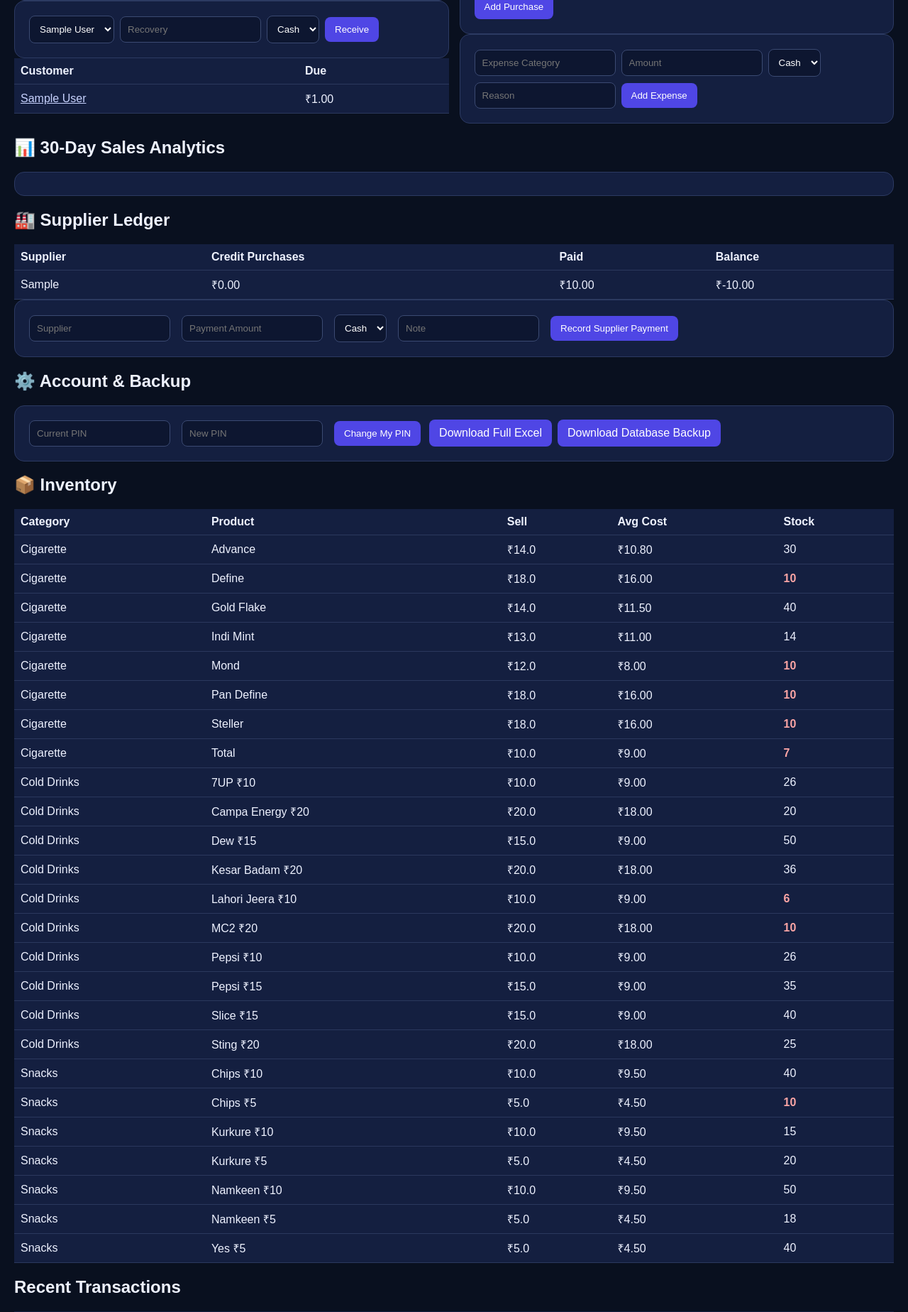
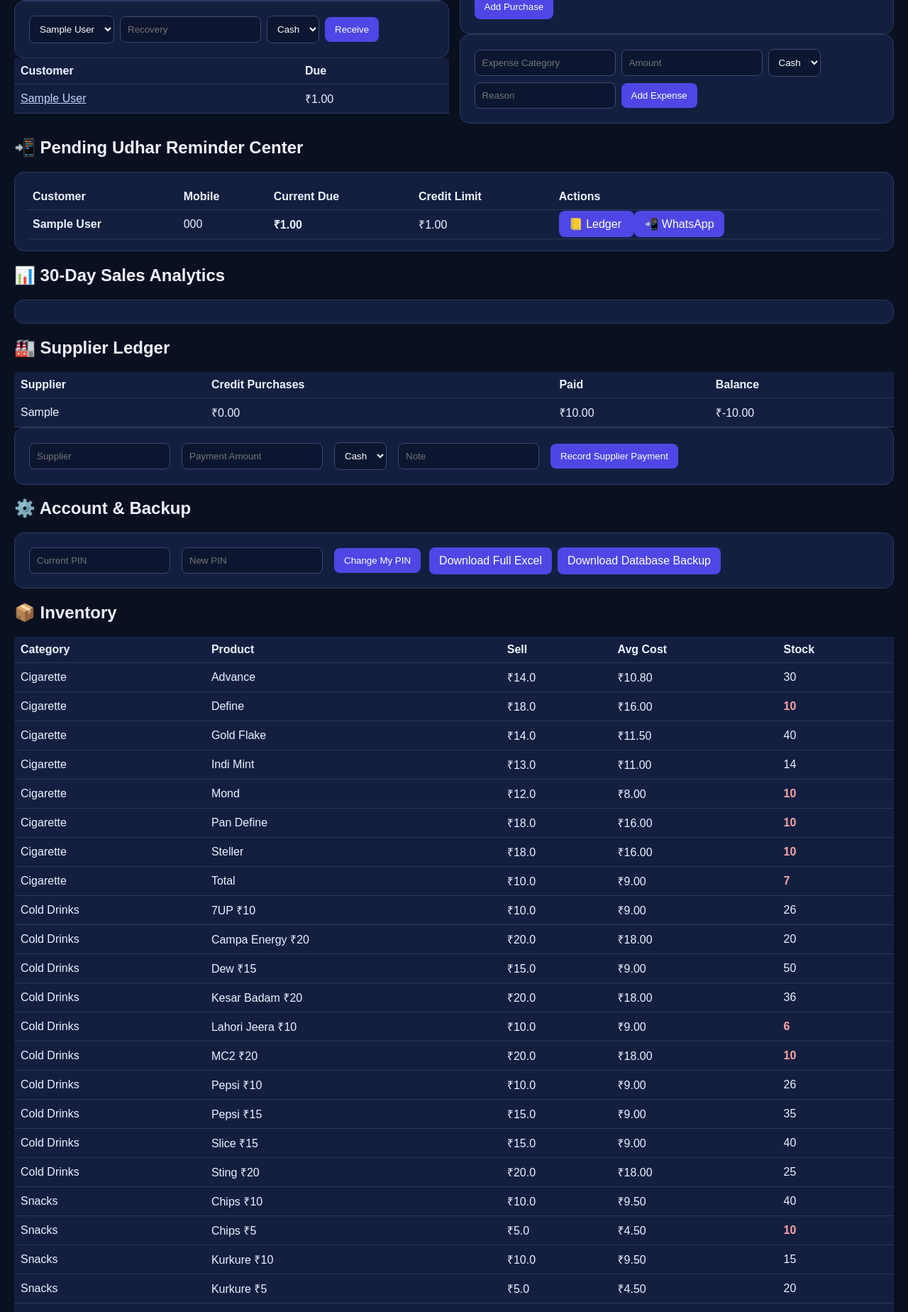
Before and after one commit to Vivekarya8/gamepay-cafe-os, a Flask app: page /dashboard in a window 1280 px wide. Shown: the part 1168-3016 px from the top of the page at 71% size. Run offline with Flask 3, Linux system fonts and the light colour scheme; the visitor is signed in with stand-in values (Sample User, id 1); data comes from the database, SQL or seed files in the repository; tables that the repository leaves empty hold one stand-in row (values such as "Sample post"); some libraries are stand-ins or nearby versions.

Commit message:
Update dashboard.html

```diff
--- a/Gamepay_Cafe_OS_V7_PWA_Complete/templates/dashboard.html
+++ b/Gamepay_Cafe_OS_V7_PWA_Complete/templates/dashboard.html
@@ -56,7 +56,77 @@
 </select><button>Complete Sale</button></form>
 <div class="twocol"><section><h2>👥 Udhar</h2>{% if session.role=="Owner" %}<form action="/customer" method="post" class="panel"><input name="name" placeholder="Name" required><input name="mobile" placeholder="Mobile"><input name="limit" type="number" placeholder="Credit Limit"><button>Approve Customer</button></form>{% endif %}<form action="/recovery" method="post" class="panel"><select name="name">{% for c in customers %}<option>{{c.name}}</option>{% endfor %}</select><input name="amount" type="number" step=".01" placeholder="Recovery" required><select name="mode"><option>Cash</option><option>UPI</option></select><button>Receive</button></form><table><tr><th>Customer</th><th>Due</th></tr>{% for c in customers %}<tr><td><a href="/customer/{{c.name}}">{{c.name}}</a></td><td>₹{{"%.2f"|format(c.due)}}</td></tr>{% endfor %}</table></section>
 <section><h2>🛒 Purchase / Expense</h2><form action="/purchase" method="post" class="panel"><input name="supplier" placeholder="Supplier"><select name="product">{% for p in products %}<option value="{{p.id}}">{{p.name}}</option>{% endfor %}</select><input name="qty" type="number" placeholder="Qty"><input name="rate" type="number" step=".01" placeholder="Purchase Rate"><select name="mode"><option>Cash</option><option>UPI</option><option>Supplier Udhar</option></select><button>Add Purchase</button></form><form action="/expense" method="post" class="panel"><input name="category" placeholder="Expense Category"><input name="amount" type="number" step=".01" placeholder="Amount"><select name="mode"><option>Cash</option><option>UPI</option></select><input name="note" placeholder="Reason"><button>Add Expense</button></form></section></div>
+<h2>📲 Pending Udhar Reminder Center</h2>
 
+<div class="panel">
+
+<table>
+<tr>
+    <th>Customer</th>
+    <th>Mobile</th>
+    <th>Current Due</th>
+    <th>Credit Limit</th>
+    <th>Actions</th>
+</tr>
+
+{% for c in customers %}
+
+{% if c.due > 0 %}
+
+<tr>
+
+<td>
+    <b>{{ c.name }}</b>
+</td>
+
+<td>
+    {{ c.mobile or "-" }}
+</td>
+
+<td>
+    <b>₹{{ "%.2f"|format(c.due) }}</b>
+</td>
+
+<td>
+    ₹{{ "%.2f"|format(c.credit_limit or 0) }}
+</td>
+
+<td>
+
+<a class="btn"
+   href="/customer/{{ c.name }}">
+   📒 Ledger
+</a>
+
+{% if c.mobile %}
+
+<a class="btn"
+   target="_blank"
+   href="https://wa.me/91{{ c.mobile }}?text={{ ('Namaste ' ~ c.name ~ ' ji, aapka Gamepay Cafe ka ₹' ~ ('%.2f'|format(c.due)) ~ ' payment pending hai. Kripya pending amount clear kar dein. Dhanyavaad - Gamepay Cafe') | urlencode }}">
+   📲 WhatsApp
+</a>
+
+{% endif %}
+
+</td>
+
+</tr>
+
+{% endif %}
+
+{% else %}
+
+<tr>
+<td colspan="5">
+    No customers found.
+</td>
+</tr>
+
+{% endfor %}
+
+</table>
+
+</div>
 <h2>📊 30-Day Sales Analytics</h2>
 <div class="panel"><div id="bars">{% for d in daily|reverse %}<div class="barrow"><span>{{d.day}}</span><div class="bar" data-v="{{d.sales}}"></div><b>₹{{"%.0f"|format(d.sales)}}</b></div>{% endfor %}</div></div>
 <script>let bs=[...document.querySelectorAll(".bar")],mx=Math.max(1,...bs.map(x=>+x.dataset.v));bs.forEach(x=>x.style.width=(+x.dataset.v/mx*100)+"%")</script>
```
